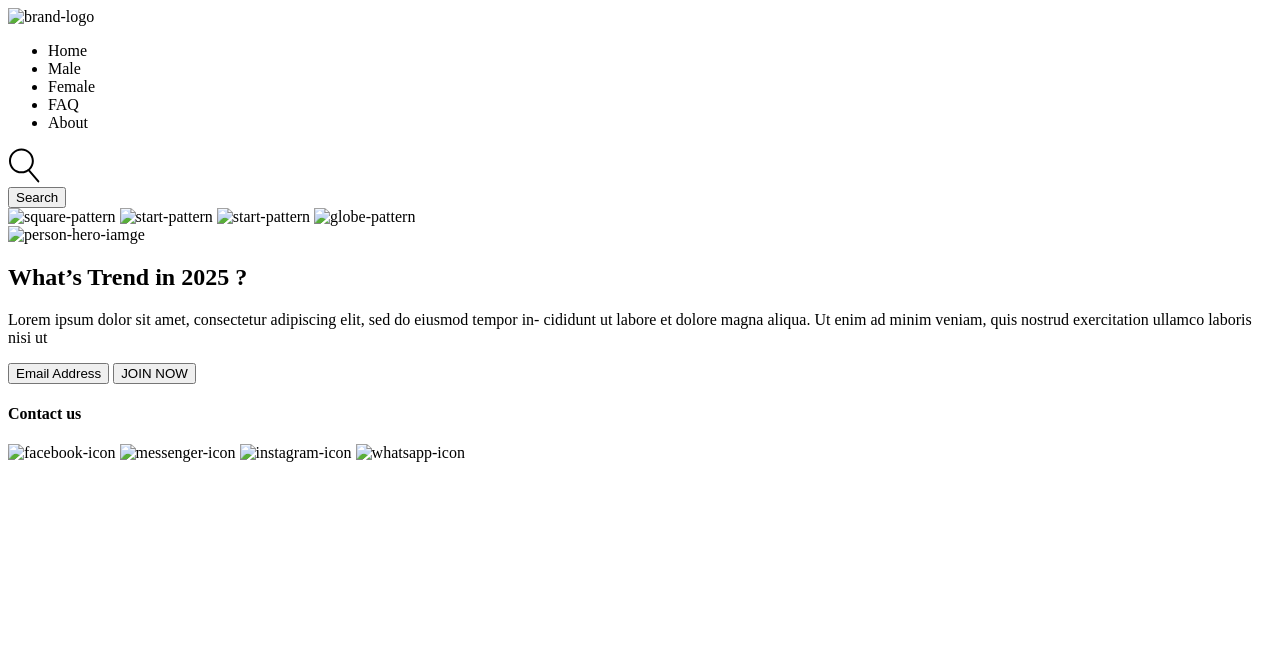
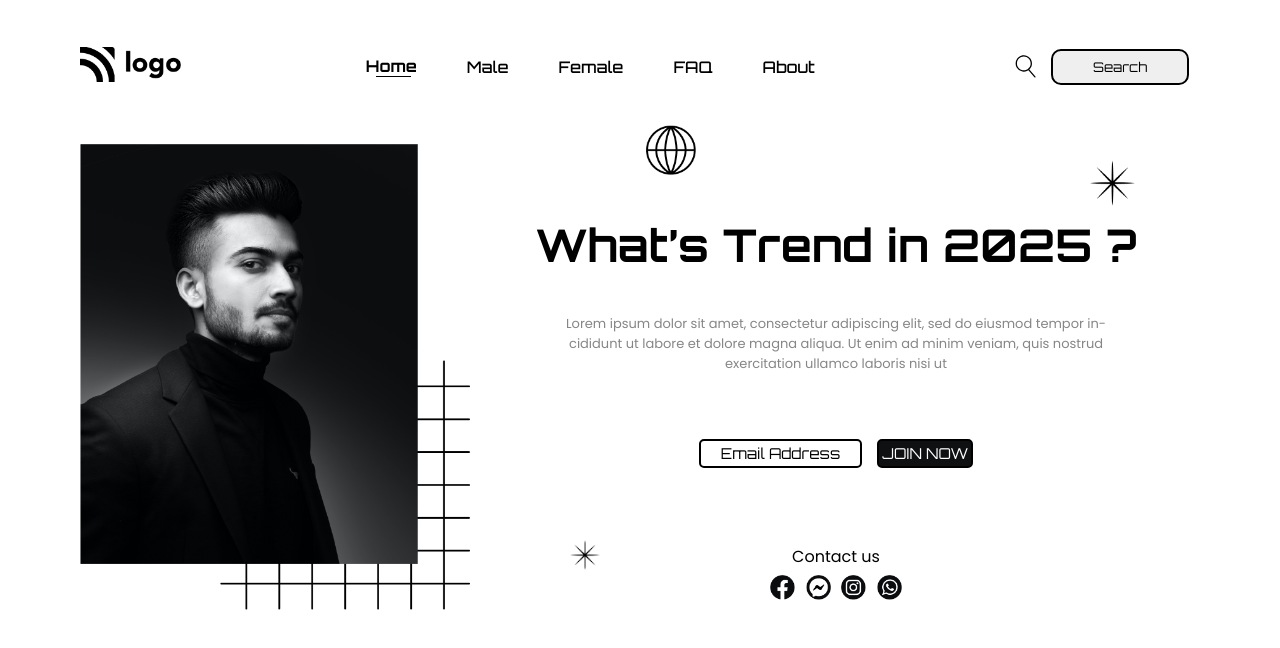
Before and after one commit to Parul-2894/FSJS, a plain HTML site: page Week03_project_assignment/FSJS 2.0 Project 03/index.html in a window 1280 px wide. Drawn offline with Linux system fonts and the light colour scheme; the site is published under a folder, as on GitHub Pages, so addresses that start at the root find nothing.

Commit message:
Add Week 3 and week 4 projects and assignments

```diff
--- a/Week03_project_assignment/FSJS 2.0 Project 03/index.html
+++ b/Week03_project_assignment/FSJS 2.0 Project 03/index.html
@@ -5,7 +5,7 @@
     <meta http-equiv="X-UA-Compatible" content="IE=edge" />
     <meta name="viewport" content="width=device-width, initial-scale=1.0" />
     <!-- CSS File -->
-    <link rel="stylesheet" href="/style.css" />
+    <link rel="stylesheet" href="style.css" />
     <!-- Font Orbiton -->
     <link rel="preconnect" href="https://fonts.googleapis.com" />
     <link rel="preconnect" href="https://fonts.gstatic.com" crossorigin />
@@ -31,7 +31,7 @@
       <section aria-label="navbar">
         <nav class="navbar-container">
           <div>
-            <img src="/assets/Logo.png" alt="brand-logo" />
+            <img src="assets/Logo.png" alt="brand-logo" />
           </div>
           <div>
             <ul class="list">
@@ -72,22 +72,22 @@
           <!-- Patterns -->
           <!-- ---------------- -->
           <span class="square">
-            <img src="/assets/squares.png" alt="square-pattern" />
+            <img src="assets/squares.png" alt="square-pattern" />
           </span>
           <!-- Star -->
           <span class="star">
-            <img src="/assets/start.png" alt="start-pattern" />
+            <img src="assets/start.png" alt="start-pattern" />
           </span>
           <!-- Star -->
           <span class="star">
-            <img src="/assets/start.png" alt="start-pattern" />
+            <img src="assets/start.png" alt="start-pattern" />
           </span>
           <!-- Globe -->
           <span class="globe">
-            <img src="/assets/globe.png" alt="globe-pattern" />
+            <img src="assets/globe.png" alt="globe-pattern" />
           </span>
           <div>
-            <img src="/assets/Image.png" alt="person-hero-iamge" />
+            <img src="assets/Image.png" alt="person-hero-iamge" />
           </div>
           <div class="hero-container-right">
             <h1 class="hero-heading">What’s Trend in 2025 ?</h1>
@@ -105,16 +105,16 @@
               <h4 class="contact-heading">Contact us</h4>
               <div class="icons">
                 <span>
-                  <img src="/assets/Group.png" alt="facebook-icon" />
+                  <img src="assets/Group.png" alt="facebook-icon" />
                 </span>
                 <span>
-                  <img src="/assets/Group (1).png" alt="messenger-icon" />
+                  <img src="assets/Group (1).png" alt="messenger-icon" />
                 </span>
                 <span>
-                  <img src="/assets/Group (2).png" alt="instagram-icon" />
+                  <img src="assets/Group (2).png" alt="instagram-icon" />
                 </span>
                 <span>
-                  <img src="/assets/Group (3).png" alt="whatsapp-icon" />
+                  <img src="assets/Group (3).png" alt="whatsapp-icon" />
                 </span>
               </div>
             </div>
```
Also changed, not shown: Projectlinks.html (added, +16 -0 lines).
